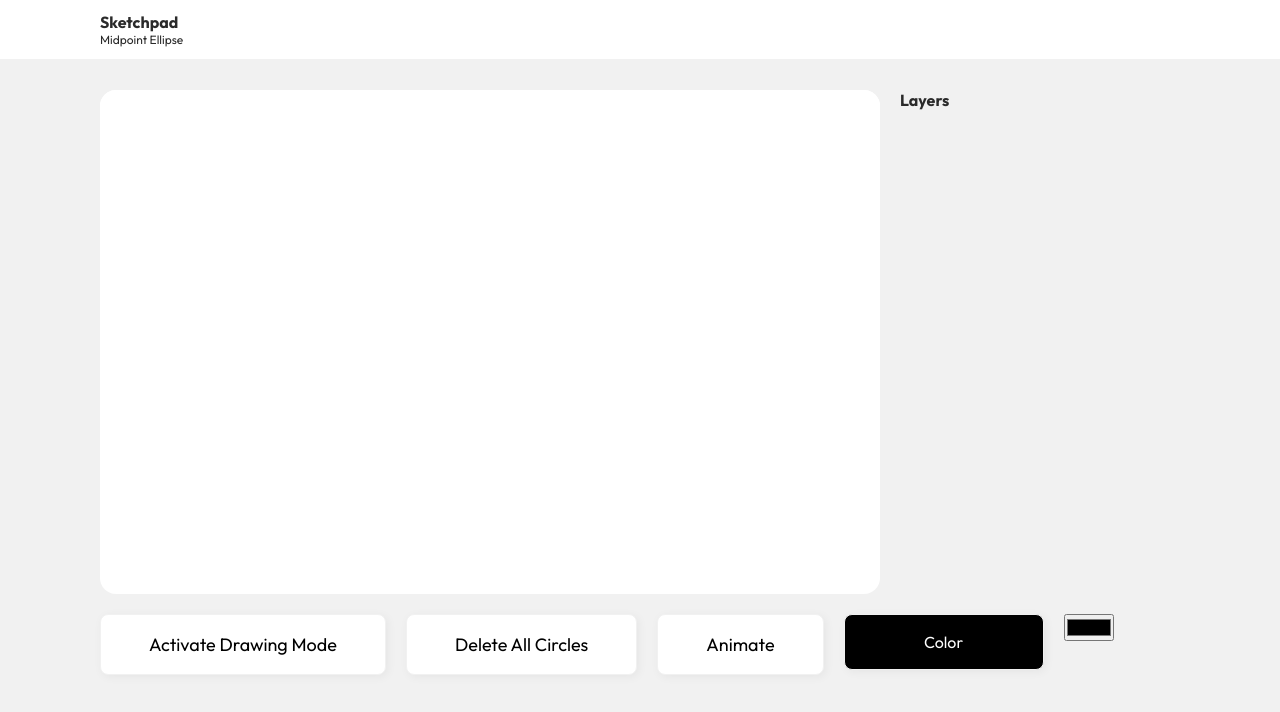
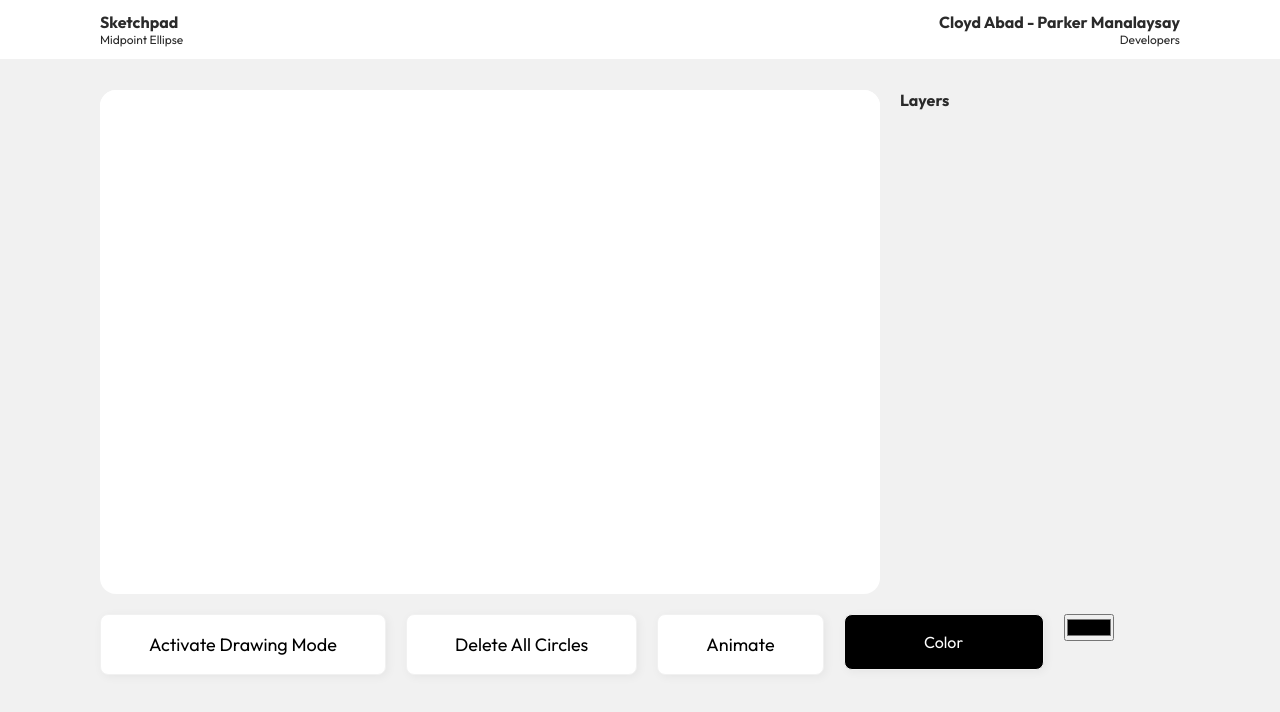
Before and after one commit to labadcloyd/graphics-finals, a Next.js app: page / in a window 1280 px wide. Shown: the top 712 px of the page. Built offline with nearby package versions, Linux system fonts and the light colour scheme.

Commit message:
updated navbar

```diff
--- a/src/layouts/Navbar/Navbar.js
+++ b/src/layouts/Navbar/Navbar.js
@@ -7,7 +7,16 @@ export default function Navbar() {
           <h4>Sketchpad</h4>
           <p>Midpoint Ellipse</p>
         </div>
-        <div></div>
+        <div
+          style={{
+            display: "flex",
+            alignItems: "flex-end",
+            flexDirection: "column",
+          }}
+        >
+          <h4>Cloyd Abad - Parker Manalaysay</h4>
+          <p>Developers</p>
+        </div>
       </div>
     </div>
   );
--- a/src/layouts/Navbar/styles.module.css
+++ b/src/layouts/Navbar/styles.module.css
@@ -15,7 +15,7 @@
 	width: 100%;
 	max-width: 1080px;
 	display: flex;
-	justify-content: flex-start;
+	justify-content: space-between;
 	align-items: center;
 }
 .wrapper p {
```
